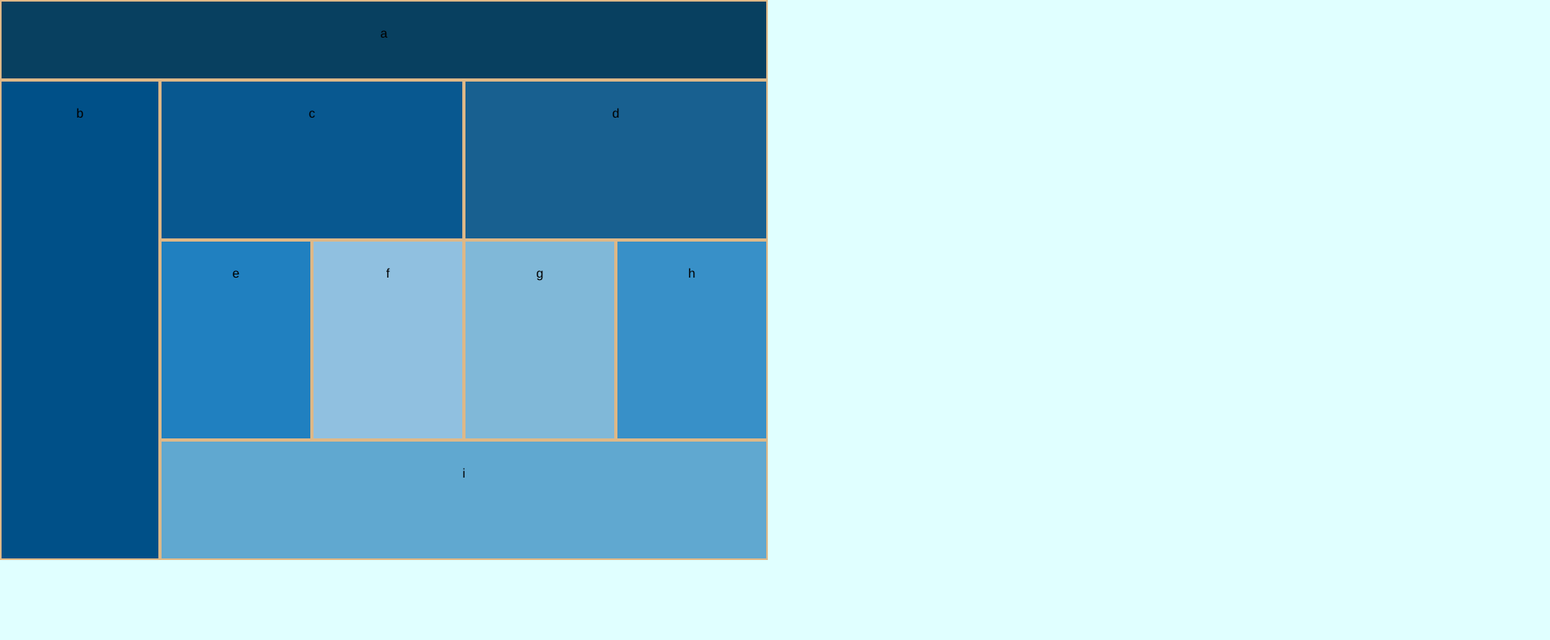
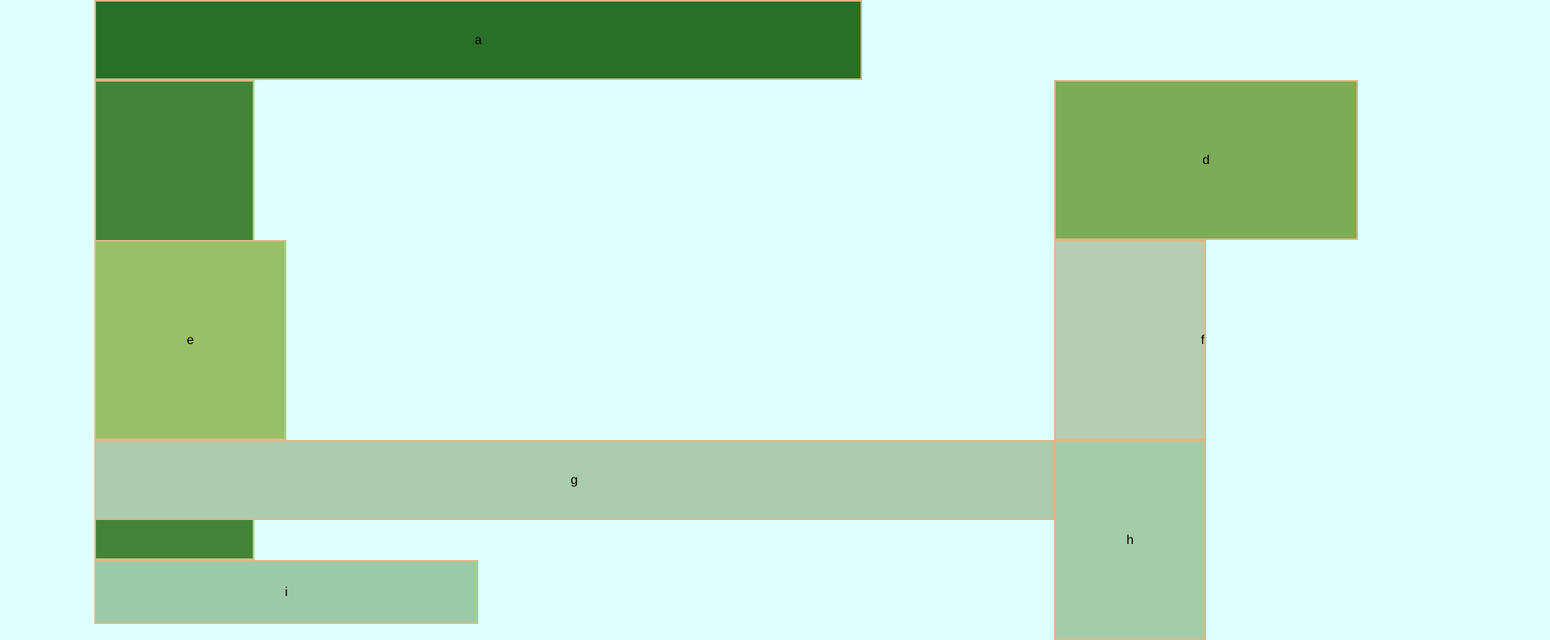
Before and after one commit to musigman/lab-04, a plain HTML site: page index.html in a window 1536 px wide. Shown: the whole page at 80% size, 1938 px wide, since content can reach past the window. Drawn offline with Linux system fonts and the light colour scheme.

Commit message:
Thursday responsive mess

```diff
--- a/css/base.css
+++ b/css/base.css
@@ -5,12 +5,18 @@
 
 body {
   font-family: helvetica;
-  line-height: 5em;
+  display: grid;
+  grid-template-columns: 1fr, 1fr;
+  grid-template-rows: 250px, 250px;
   width: 480px;
+  margin: auto;
 }
 
 div {
-border: 2px burlywood solid;
-text-align: center;
+border: 1px burlywood solid;
+display: flex;
+align-items: center;
+justify-content: center;
+
 
 }
--- a/css/layout.css
+++ b/css/layout.css
@@ -1,7 +1,5 @@
 div {
-  float: left;
-  justify-content: center;
-  align-items: center;
+
   border: 2px burlywood solid;
 }
 
@@ -34,9 +32,17 @@ div {
   background-color: #f83800;
 
 }
+
+#aside1 {
+  display: grid;
+  grid-template-columns: 240px, 240px;
+  grid-template-rows: 250px, 250px;
+}
+
 #f {
   width: 240px;
   height: 250px;
+ justify-content: flex-end;
   background-color: #581800;
 
 }
@@ -61,25 +67,34 @@ div {
 
 @media only screen and (min-width: 768px) {
   body {
-    display: center;
+    margin: auto;
     font-family: helvetica;
     width: 960px;
   }
-  div {
-    float: left;
-    justify-content: center;
-    align-items: center;
-    border: 2px burlywood solid;
+
+
+
+  main{
+    grid-template-columns: 20fr 19fr 19fr 19fr 19fr;
+    grid-template-rows: 100px 200px 250px 150px;
+    display: grid;
+
   }
 
 
   #a {
     width: 960px;
     height: 100px;
+    grid-column-start: 1;
+    grid-column-end: 5;
+    grid-row-start: 1;
+    grid-row-end: 5;
     background-color: #084060;
 
   }
   #b {
+    grid-row: 2/3;
+    grid-column: 1/2;
     width: 200px;
     height: 600px;
     background-color: #005088;
@@ -87,42 +102,158 @@ div {
   #c {
     width: 380px;
     height: 200px;
+    grid-column-start: 2;
+    grid-column-end: 3;
+    grid-row-start: 2;
+    grid-row-end: 4;
     background-color: #085890;
   }
   #d {
     width: 380px;
     height: 200px;
+    grid-column-start: 4;
+    grid-column-end: 3;
+    grid-row-start: 2;
+    grid-row-end: 5;
     background-color: #186090;
   }
+
+
   #e {
-    width: 190px;
-    height: 250px;
+    /* width: 190px;
+    height: 250px; */
+    grid-column-start: 2;
+    grid-column-end: 2;
+    grid-row-start: 3;
+    grid-row-end: 6;
     background-color: #2080c0;
 
   }
   #f {
     width: 190px;
     height: 250px;
+    grid-column-start: 3;
+    grid-column-end: 3;
+    grid-row-start: 3;
+    grid-row-end: 3;
     background-color: #90c0e0;
 
   }
   #g {
-    width: 190px;
-    height: 250px;
+    /* width: 190px;
+    height: 250px; */
+    grid-column-start: 3;
+    /* grid-column-end: 3; */
+    grid-row-start: 5;
+    grid-row-end: 3;
     background-color: #80b8d8;
 
   }
   #h {
     width: 190px;
     height: 250px;
+    grid-column-start: 5;
+    grid-column-end: 5;
+    grid-row-start: 3;
+    grid-row-end: 3;
     background-color: #3890c8;
 
   }
   #i {
-    width: 760px;
-    height: 150px;
+    /* width: 760px;
+    height: 150px; */
+    grid-row: 4/6;
+    grid-column: 2/10;
     background-color: #60a8d0;
 
 
   }
 }
+
+@media only screen and (min-width: 1300px) {
+  body {
+    margin: auto;
+    font-family: helvetica;
+    width: 1300px;
+  }
+
+  main{
+    display: grid;
+    grid-template-columns: 1fr 1fr 1fr 1fr;
+    grid-template-rows: 100px, 100px 100px 100px 100px;
+  }
+  #a {
+    grid-column-start: 1;
+    grid-column-end: 5;
+    grid-row-start: 1;
+    grid-row-end: 2;
+    background-color: #287028;
+  }
+  #b {
+    grid-column-start: 1;
+    grid-column-end: 2;
+    grid-row-start: 2;
+    grid-row-end: 2;
+    background-color:#448438;
+  }
+  #c {
+    grid-column-start: 3;
+    grid-column-end: 3;
+    grid-row-start: 2;
+    grid-row-end: 3;
+    background-color: #609848;
+  }
+  #d {
+    grid-column-start: 3;
+    grid-column-end: 5;
+    grid-row-start: 2;
+    grid-row-end: 3;
+    background-color: #7cac58;
+  }
+  #e {
+    grid-column-start: 1;
+    grid-column-end: 3;
+    grid-row-start: 3;
+    grid-row-end: 4;
+
+    background-color: #98c068;
+  }
+  #f {
+    grid-column-start: 3;
+    grid-column-end: 5;
+    grid-row-start: 3;
+    grid-row-end: 4;
+
+    background-color: #b6ccb3;
+  }
+  #g {
+    width: 1200px;
+    height: 100px;
+
+    background-color: #bbceb9;
+  }
+  #g {
+    grid-column-start: 1;
+    grid-column-end: 3;
+    grid-row-start: 4;
+    grid-row-end: 5;
+
+    background-color:#acccae;
+  }
+  #h {
+    grid-column-start: 3;
+    grid-column-end: 5;
+    grid-row-start: 4;
+    grid-row-end: 5;
+
+    background-color: #a5cca9;
+  }
+  #i {
+    grid-column-start: 1;
+    grid-column-end: 5;
+    grid-row-start: 5;
+    grid-row-end: 6;
+
+    background-color: #9ccaa8;
+  }
+}
```
Also changed, not shown: index.html (+0 -2 lines).
